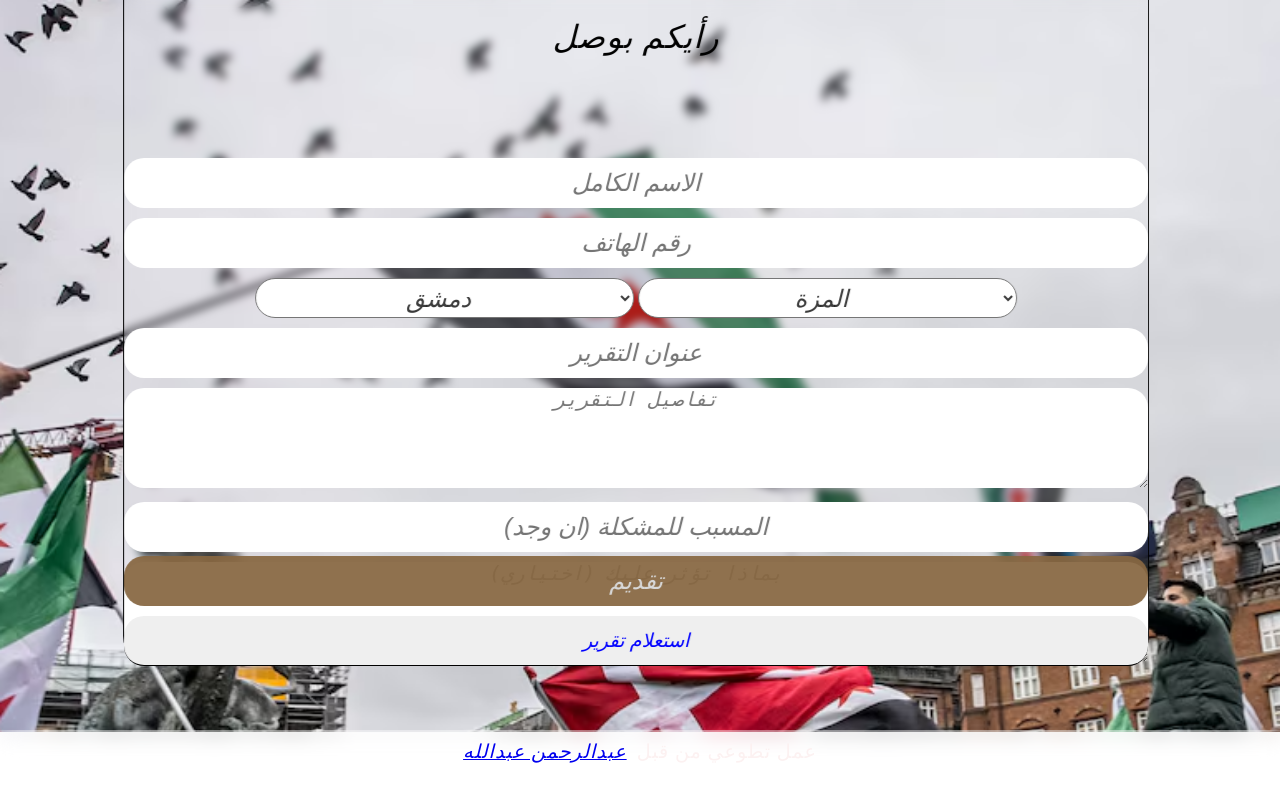
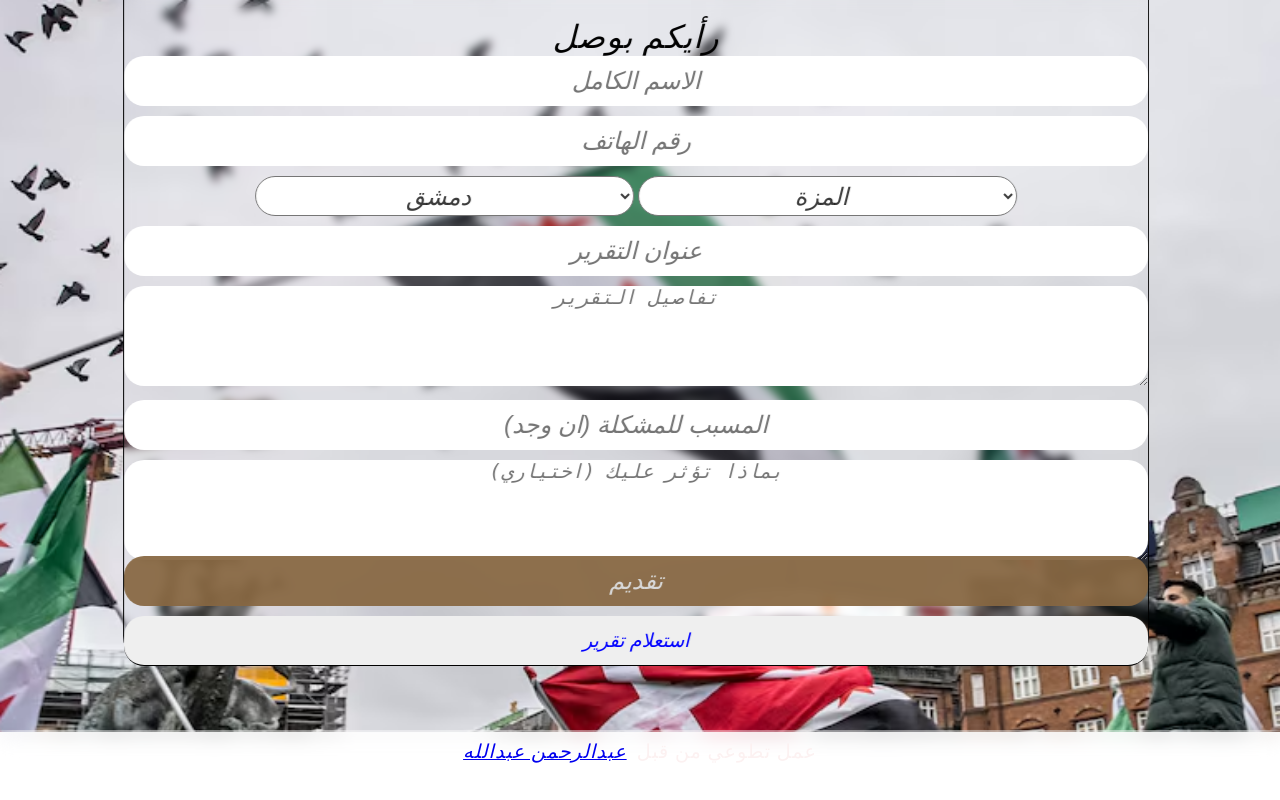
Before and after one commit to Abood-SyR/Report, a PHP site: page / in a window 1280 px wide. Run offline with PHP 8.4, Linux system fonts and the light colour scheme.

Commit message:
Update style.css

```diff
--- a/styles/style.css
+++ b/styles/style.css
@@ -36,9 +36,9 @@ h1{
     /* margin-bottom: 5%; */
 
 }
-form{
+/* form{
     margin-top: 10%;
-}
+} */
 input , textarea{
     width: 100%;
     height: 50px;
```
